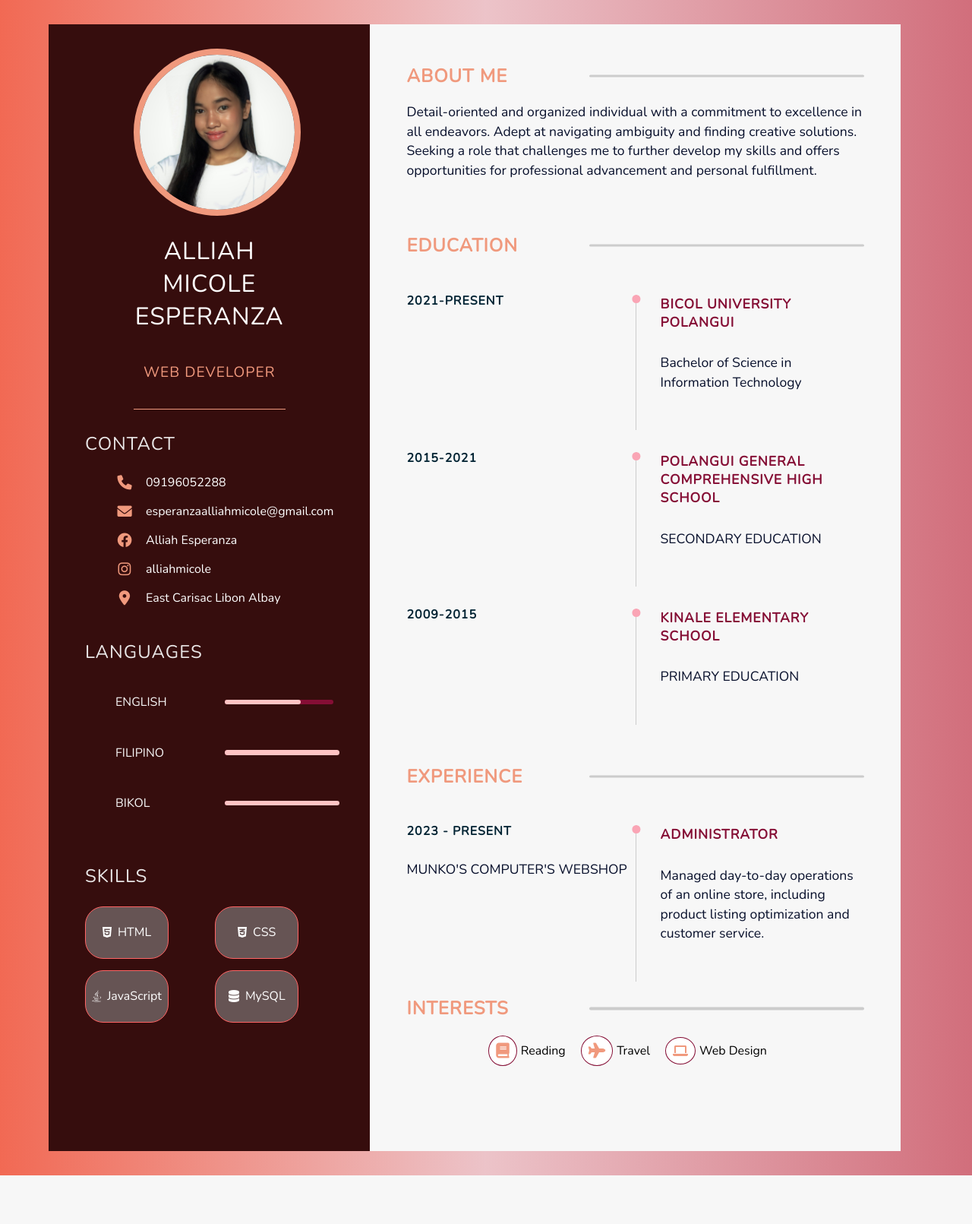
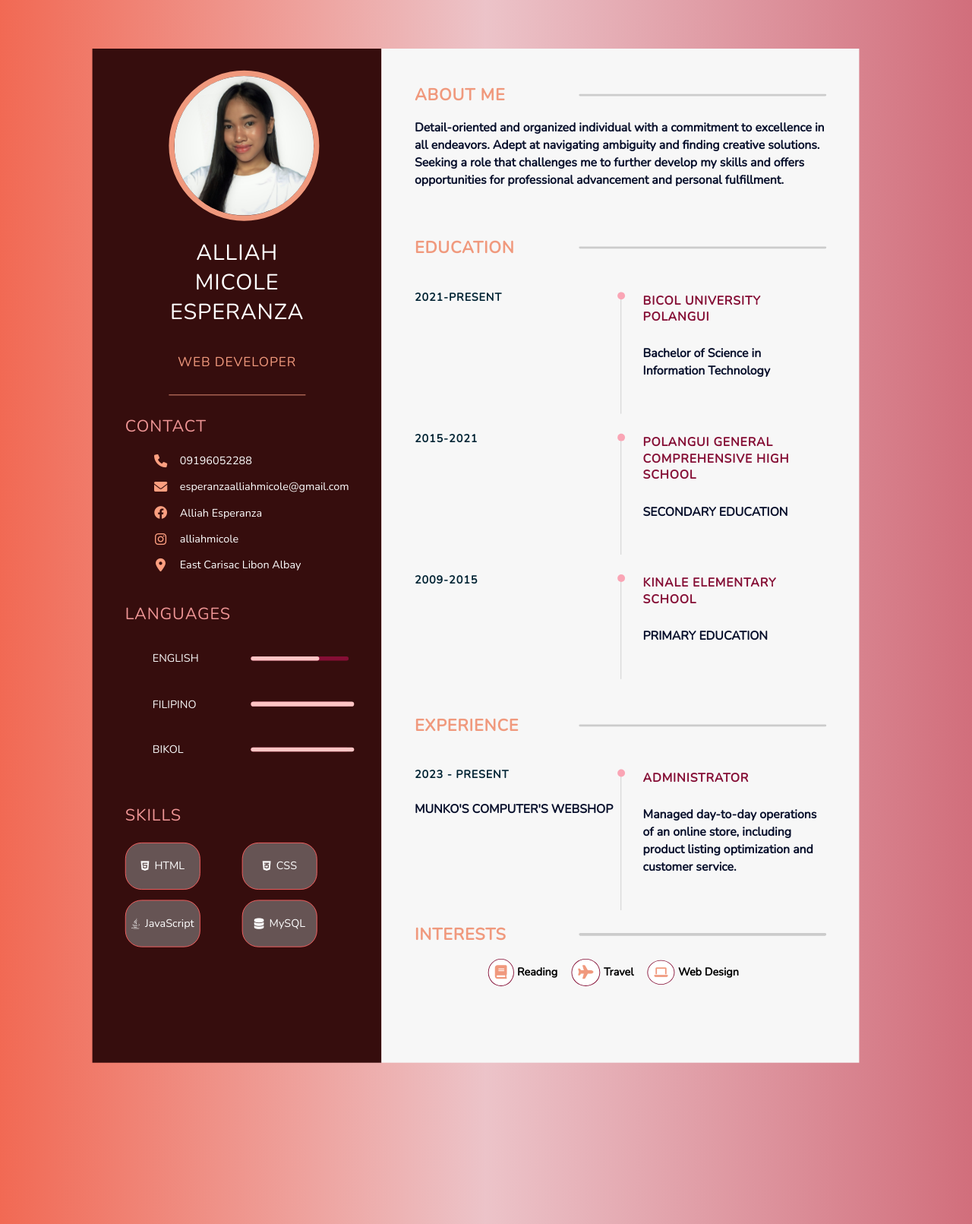
Before and after one commit to alliahmicoleesperanza/2024_BSIT-3A_FlourishCraft_AlliahMicoleEsperanza, a PHP site: page / in a window 1280 px wide. Shown: the whole page at 76% size. Before the commit the page ends 1547 px from the top, so only its background shows below. Run offline with PHP 8.4, Linux system fonts and the light colour scheme.

Commit message:
Update styles.css

```diff
--- a/resume/styles.css
+++ b/resume/styles.css
@@ -1,15 +1,10 @@
 @import url('https://fonts.googleapis.com/css2?family=Nunito:wght@200&display=swap');
 
 * {
-
     box-sizing: border-box;
     list-style: none;
     font-family: 'Nunito', sans-serif;
-
 }
-
-
-
 body {
     display: flex;
     justify-content: center;
@@ -19,82 +14,59 @@ body {
     background: linear-gradient(90deg, rgba(240,89,65,0.9023984593837535) 0%, rgba(190,49,68,0.29175420168067223) 50%, rgba(190,49,68,0.700717787114846) 100%);
     margin: 0;
 }
-
-.main-content {
-    display: flex;
-    flex-direction: column;
-    align-items: center;
-    justify-content: center;
-}
-
-
 main.main-content {
-    max-width: 12in; /* Legal size width */
-    min-height: 12in; /* Legal size height */
+    max-width: 12in;
+    min-height: 12in;
     box-sizing: border-box;
     justify-content: center;
     align-items: center;
-
 }
-
 .main-content {
-
-    width: 100%;
-    margin: 2rem auto;
+    width: 90%;
+    margin: 4rem auto;
     display: grid;
     grid-template-columns: repeat(7, 1fr);
     position: relative;
     justify-content: center;
     align-items: center;
     cursor: pointer;
+    transform: scale(0.9);
+    transform-origin: top center;
 }
-
-
-
-
-
 .left-section {
     height: 100%;
     width: 100%;
     background-color: #360d0d;
 }
-
 .right-section {
     grid-column: span 5;
     background-color: #f7f7f7;
     height: 100%;
     width: 115%;
-
 }
 .left-content {
     padding: 2rem 3rem;
     display: flex;
     flex-direction: column;
-    justify-content: flex-start; /* Align items to the top */
+    justify-content: flex-start;
     align-items: center;
-    height: 100%; /* Added to make sure it takes full height */
+    height: 100%;
     width: 100%;
 }
-
-
-
 .profile {
-    width: 200px; /* Fixed width for the profile image */
+    width: 200px;
     border-bottom: 1px solid #F0997D;
 }
-
 .image {
     width: 100%;
     text-align: center;
 }
-
 .profile img {
     width: 110%;
-    height: 220px; /* Fixed height for the profile image */
+    height: 220px;
     border-radius: 50%;
     border: 8px solid #F0997D;
 }
-
 .name {
     font-size: 2rem;
     color: white;
@@ -102,7 +74,7 @@ main.main-content {
     text-transform: uppercase;
     letter-spacing: 1px;
     padding: 1.2rem 0;
-
+    font-weight: 500;
 }
 .career {
     font-size: 1.2rem;
@@ -112,73 +84,57 @@ main.main-content {
     letter-spacing: 1px;
     padding-bottom: 1rem;
     white-space: nowrap;
+    font-weight: 500;
 }
-
-
 .main-title {
-
     font-size: 1.5rem;
     text-transform: uppercase;
     letter-spacing: 1px;
-    color: #f7f7f7ec;
+    color: #fda0a0ec;
     padding-top: 1.8rem;
     padding-bottom: 0rem;
+    font-weight: 500;
 }
-
 .contact-info ul {
-
     list-style-type: none;
 }
-
 .contact-info ul li {
     display: flex;
     align-items: center;
     color: #ffff;
     padding: 0.5rem 0;
 }
-
 .contact-info ul li i {
     margin-right: 1rem;
     font-size: 1.2rem;
-    color: #F0997D;
-    width: 24px; /* Fixed width for icon */
-    text-align: center; /* Center aligns the icon */
+    color: #fd9f80;
+    width: 24px;
+    text-align: center;
 }
-
 .contact-info ul li span {
     flex: 1;
-    padding-right: 1rem; /* Adds space between icon and text */
+    padding-right: 1rem;
 }
-
 .contact-info ul li:last-child {
     padding-bottom: 0;
 }
-
-
 .language-section ul li {
     display: grid;
     grid-template-columns: repeat(2, 1fr);
     padding: .4rem 0;
 }
-
 .skills-section ul li {
     display: grid;
     grid-template-columns: repeat(2, 1fr);
     padding: .4rem 0;
 }
-
 .skills-section {
-    margin-top: 1.5rem; /* Add margin to the top */
-    margin-bottom: 1.5rem; /* Add margin to the bottom */
-
+    margin-top: 1.5rem;
+    margin-bottom: 1.5rem;
 }
-
-
 .skills-section .main-title {
-    margin-top: 1.5rem; /* Add margin to the top */
-    margin-bottom: 1.5rem; /* Add margin to the bottom */
+    margin-bottom: 1.5rem;
 }
-
 .skill-box {
     display: flex;
     margin-left: px;
@@ -189,24 +145,20 @@ main.main-content {
     border: 1px solid #ff6464;
     border-radius: 24px;
     width: 110px;
-    padding: .4rem 0; /* Reduce padding for tighter spacing */
-    background-color: #665454; /* Set background color to dark */
-    color: white; /* Set font color to white */
+    padding: .4rem 0;
+    background-color: #665454;
+    color: white;
 }
 .skills-grid {
     display: grid;
     align-items: center;
-
     text-align: center;
     justify-content: center;
     grid-template-columns: repeat(2, 1fr);
-
-    grid-gap: 15px; /* Adjust this value according to your design */
+    grid-gap: 15px;
 }
-
 .skill-box i {
     margin-right: 8px;
-
 }
 .progress-bar {
     width: 100%;
@@ -215,7 +167,6 @@ main.main-content {
     position: relative;
     border-radius: 12px;
 }
-
 .progress {
     height: 100%;
     position: absolute;
@@ -223,67 +174,50 @@ main.main-content {
     background-color: #FFC4C4;
     border-radius: 12px;
 }
-
 .js-progress {
     width: 70%;
 }
-
 .ps-progress {
     width: 100%;
 }
-
 .j-progress {
     width: 105%;
 }
-
 .skills-title {
     text-transform: uppercase;
     color: #f7f7f7;
     font-size: 1rem;
+    font-weight: 500;
 }
-
 .language-title {
     text-transform: uppercase;
     color: #f7f7f7;
     font-size: 1rem;
+    font-weight: 500;
 }
-
 .sub-title {
     padding-top: 2rem;
     font-size: 1.2rem;
     text-transform: uppercase;
     color: #f7f7f7;
+    font-weight: 500;
 }
-
 .sub-para {
     color: #ccc;
     padding: .4rem 0;
-
+    font-weight: 600;
 }
-
-.references-section li {
-    color: #ccc;
-    padding: .2rem 0;
-}
-
-.references-section li i {
-    padding-right: .5rem;
-    font-size: 1.2rem;
-    color: #2D9CDB;
-}
-
 .right-main-content {
     padding: 2rem 3rem;
 }
-
 .right-title {
     letter-spacing: 1px;
     text-transform: uppercase;
     color: #F0997D;
     margin-bottom: 1.2rem;
     position: relative;
+    font-weight: 600;
 }
-
 .right-title::after {
     content: "";
     position: absolute;
@@ -295,44 +229,39 @@ main.main-content {
     top: 50%;
     transform: translateY(-50%);
 }
-
 .para {
     line-height: 1.6rem;
     color: #070F2B;
     font-size: 1.1rem;
-    font-weight: 500;
+    font-weight: 600;
 }
-
 .sect {
     padding-bottom: 2rem;
 }
-
 .timeline {
     display: grid;
     grid-template-columns: repeat(2, 1fr);
 }
-
 .tl-title {
     letter-spacing: 1px;
     font-size: 1rem;
     color: #002333;
     text-transform: uppercase;
+    font-weight: 600;
 }
-
 .tl-title-2 {
     letter-spacing: 1px;
     font-size: 1.1rem;
     color: #850E35;
     text-transform: uppercase;
+    font-weight: 600;
 }
-
 .tl-content {
     border-left: 1px solid #ccc;
     padding-left: 2rem;
     position: relative;
     padding-bottom: 2rem;
 }
-
 .tl-title-2::before {
     content: "";
     position: absolute;
@@ -343,38 +272,31 @@ main.main-content {
     transform: translateX(-50%);
     left: 0;
 }
-
 .interests-list {
     display: flex;
     list-style-type: none;
     padding: 0;
     justify-content: center;
     align-items: center;
-
 }
-
 .interests-list li {
     display: flex;
     align-items: center;
     margin-right: 20px;
+    font-weight: 600;
 }
-
 .interests-list li i {
     margin-right: 5px;
     border-radius: 50%;
-
     border: 1px solid #850E35;
-    background-color: #ffff; /* You can change the background color */
+    background-color: #ffff;
     padding: 9px;
-    color: #F0997D; /* Icon color */
+    color: #F0997D;
 }
-
 .fas {
-    font-size: 20px; /* Adjust the size as needed */
+    font-size: 20px;
 }
-
-/* Profile image hover effect */
 .profile img:hover {
-    transform: scale(1.1); /* Scale the image to 110% of its original size */
-    transition: transform 0.3s ease; /* Smooth transition over 0.3 seconds */
+    transform: scale(1.1);
+    transition: transform 0.3s ease;
 }
```
